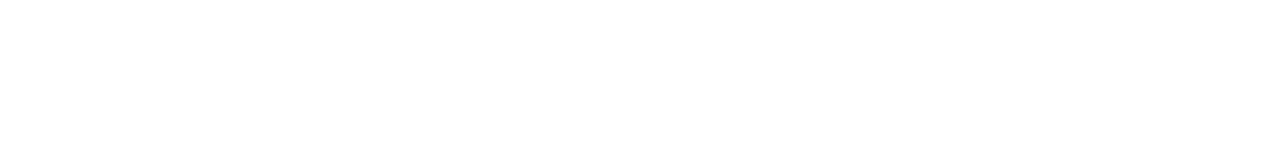
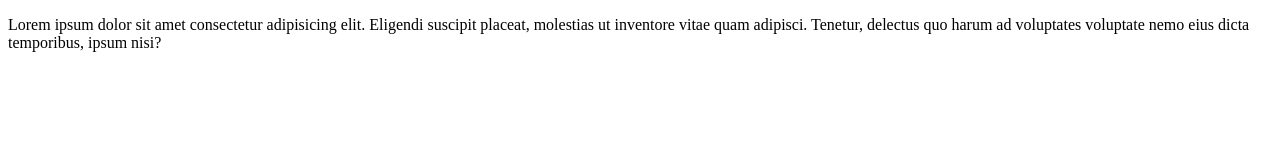
Before and after one commit to LafortunePM/gitSchoolProjectTail, a website: page index.html in a window 1280 px wide. Drawn offline with Linux system fonts and the light colour scheme.

Commit message:
premier envoie sur cette branche

```diff
--- a/index.html
+++ b/index.html
@@ -3,7 +3,14 @@
   <head>
     <meta charset="UTF-8" />
     <meta name="viewport" content="width=device-width, initial-scale=1.0" />
+    <link rel="stylesheet" href="./src/assets/css/output.css" />
     <title>Document</title>
   </head>
-  <body></body>
+  <body>
+    <p>
+      Lorem ipsum dolor sit amet consectetur adipisicing elit. Eligendi suscipit
+      placeat, molestias ut inventore vitae quam adipisci. Tenetur, delectus quo
+      harum ad voluptates voluptate nemo eius dicta temporibus, ipsum nisi?
+    </p>
+  </body>
 </html>
```
